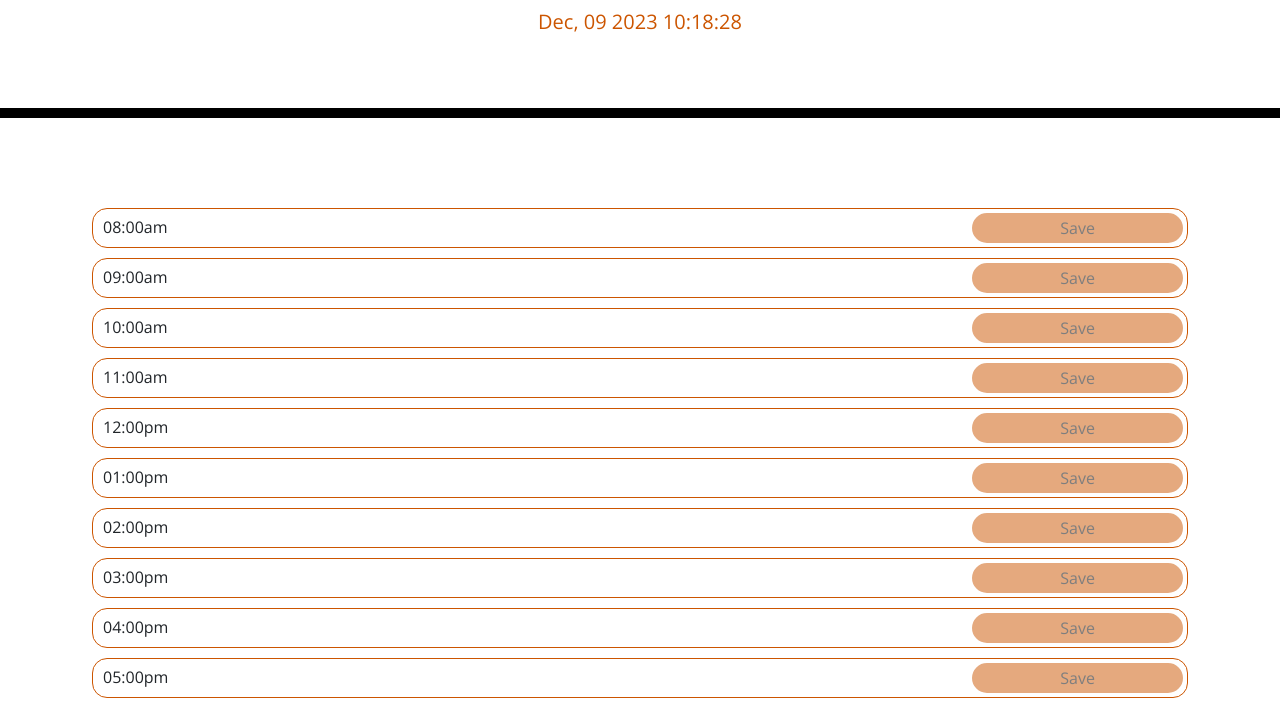
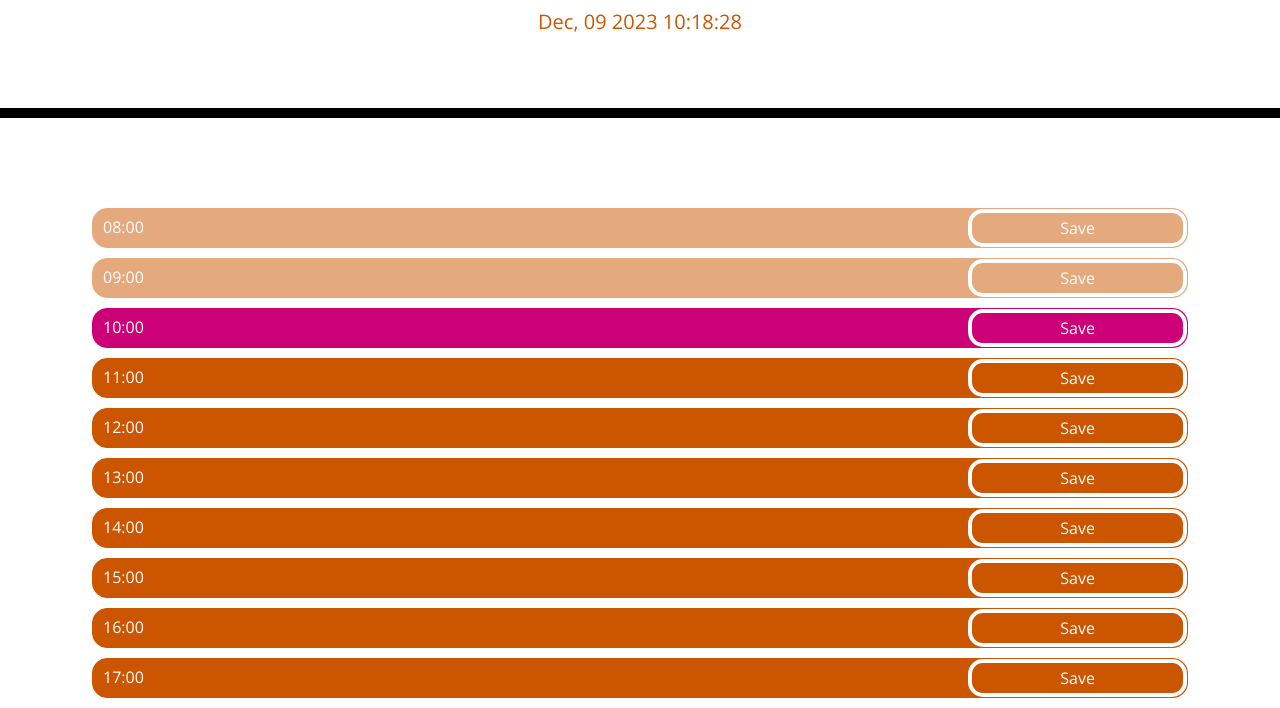
Before and after one commit to lydiabarham/Work-Day-Scheduler, a plain HTML site: page index.html in a window 1280 px wide. Shown: the part 169-877 px from the top of the page. Drawn offline with nearby package versions, Linux system fonts and the light colour scheme.

Commit message:
set colours to change according to time and set styling

```diff
--- a/assets/script.js
+++ b/assets/script.js
@@ -1,8 +1,8 @@
 const currentDay = $('#currentDay');
 const updateDateTime = () => {
-  const currentTime = dayjs().format('MMM, DD YYYY HH:mm:ss');
-  currentDay.text(currentTime);
-  currentDay.css("color", "#CC5500");
+    const currentTime = dayjs().format('MMM, DD YYYY HH:mm:ss');
+    currentDay.text(currentTime);
+    currentDay.css("color", "#CC5500");
 };
 updateDateTime();
 setInterval(updateDateTime, 1000);
@@ -11,7 +11,7 @@ const timeBlockArray = [
     8, 9, 10, 11, 12, 13, 14, 15, 16, 17
 ];
 
-for (let i = 0; i< timeBlockArray.length; i++) {
+for (let i = 0; i < timeBlockArray.length; i++) {
     //create timeblocks
     let timeBlock = $("<div>");
     timeBlock.addClass("time-block");
@@ -28,18 +28,35 @@ for (let i = 0; i< timeBlockArray.length; i++) {
     //set hour
     let hourDisplay = $("<span>");
     hourDisplay.addClass("hour-display");
-    let hour = dayjs().set('hour', 8+i).format("hh[:00]a");
+    let hour = dayjs().set('hour', 8 + i).format("HH[:00]");
     hourDisplay.text(hour);
     timeBlock.append(hourDisplay);
+
+    const currentHour = dayjs().format("HH[:00]");
+
+    console.log(hour);
+    console.log(currentHour);
+
+    if (hour < currentHour) {
+        timeBlock.addClass("past")
+    } else if (hour === currentHour) {
+        timeBlock.addClass("present");
+    } else {
+        timeBlock.addClass("future");
+    }
 }
 
+// Get the current time block
+
+// Compare the time of the current block with the current time
+
+
+
 /*
-for (let i = 0; i< timeBlockArray.length; i++) {
-    let hourDisplay = $("<span>")
-    let hour = dayjs().set('hour', 8+i);
-    hourDisplay.text(hour);
-    timeBlock.append(hourDisplay);
-}
+if (dayjs(currentHour).isAfter(dayjs(), "hour")) {
+     currentBlock.css("background-color", "blue");
+ } else {
+
 
 const currentHour = dayjs().isSame($("#time"), "hour");
 const displayCurrentHour = () => {
--- a/assets/style.css
+++ b/assets/style.css
@@ -40,12 +40,12 @@ body {
 
   .save-button {
     background-color: #CC5500;
-    opacity: 0.5;
-    border-radius: 20px;
+    border-radius: 15px;
     float: right;
     width: 20%;
     height: 100%;
     border: solid 4px white;
+    color: white;
   }
 
   @media only screen and (max-width: 600px) {
@@ -72,17 +72,23 @@ body {
   }
 
   .past {
-    background-color: #d3d3d3;
+    background-color: #CC5500;
+    opacity: 0.5;
     color: white;
   }
 
   .present {
-    background-color: #ff6961;
+    background-color: #cc0077;
+    border: solid 1px #cc0077;
     color: white;
   }
 
+  .present > .save-button {
+    background-color: #cc0077;
+  }
+
   .future {
-    background-color: #77dd77;
+    background-color: #CC5500;
     color: white;
   }
 
--- a/index.html
+++ b/index.html
@@ -33,114 +33,7 @@
     </header>
     <div class="container">
       <!-- Timeblocks go here -->
-      <div class="row" id="time-block">
-        <!--<div class="col-2" id="time">
-          08:00
-        </div>
-        <div class="col">
-        </div>
-        <div class="col-2" id="save-button">
-        </div>
-      </div>
-      <div class="row" id="time-block">
-        <div class="col-2" id="time">
-          09:00
-        </div>
-        <div class="col">
-        </div>
-        <div class="col-2" id="save-button">
-        </div>
-      </div>
-      <div class="row" id="time-block">
-        <div class="col-2" id="time">
-          10:00
-        </div>
-        <div class="col">
-        </div>
-        <div class="col-2" id="save-button">
-        </div>
-      </div>
-      <div class="row" id="time-block">
-        <div class="col-2" id="time">
-          11:00
-        </div>
-        <div class="col">
-        </div>
-        <div class="col-2" id="save-button">
-        </div>
-      </div>
-      <div class="row" id="time-block">
-        <div class="col-2" id="time">
-          12:00
-        </div>
-        <div class="col">
-        </div>
-        <div class="col-2" id="save-button">
-        </div>
-      </div>
-      <div class="row" id="time-block">
-        <div class="col-2" id="time">
-          13:00
-        </div>
-        <div class="col">
-        </div>
-        <div class="col-2" id="save-button">
-        </div>
-      </div>
-      <div class="row" id="time-block">
-        <div class="col-2" id="time">
-          14:00
-        </div>
-        <div class="col">
-        </div>
-        <div class="col-2" id="save-button">
-        </div>
-      </div>
-      <div class="row" id="time-block">
-        <div class="col-2" id="time">
-          15:00
-        </div>
-        <div class="col">
-        </div>
-        <div class="col-2" id="save-button">
-        </div>
-      </div>
-      <div class="row" id="time-block">
-        <div class="col-2" id="time">
-          16:00
-        </div>
-        <div class="col">
-        </div>
-        <div class="col-2" id="save-button">
-        </div>
-      </div>
-      <div class="row" id="time-block">
-        <div class="col-2" id="time">
-          17:00
-        </div>
-        <div class="col">
-        </div>
-        <div class="col-2" id="save-button">
-        </div>
-      </div>
-      <div class="row" id="time-block">
-        <div class="col-2" id="time">
-          18:00
-        </div>
-        <div class="col">
-        </div>
-        <div class="col-2" id="save-button">
-        </div>
-      </div>
-      <div class="row" id="time-block">
-        <div class="col-2" id="time">
-          19:00
-        </div>
-        <div class="col">
-        </div>
-        <div class="col-2" id="save-button">
-        </div>
-      </div>-->
+      <div class="row" id="time-block"></div>
     </div>
 
     <script src="https://cdnjs.cloudflare.com/ajax/libs/jquery/3.2.1/jquery.min.js"></script>
```
